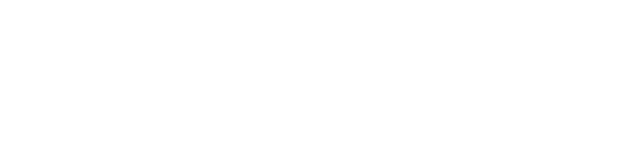
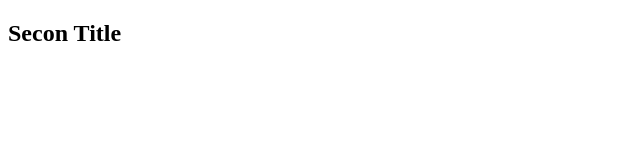
Before and after one commit to Ivanushka15/git_start, a plain HTML site: page index.html in a window 1280 px wide. Shown: the whole page, without its empty margins (0-640 px from the left). Drawn offline with Linux system fonts and the light colour scheme.

Commit message:
edited index

```diff
--- a/index.html
+++ b/index.html
@@ -4,6 +4,7 @@
   <meta charset="UTF-8">
   <meta name="viewport" content="width=device-width, initial-scale=1.0">
   <title>GIT</title>
+  <h2>Secon Title</h2>
 </head>
 <body>
 
```
